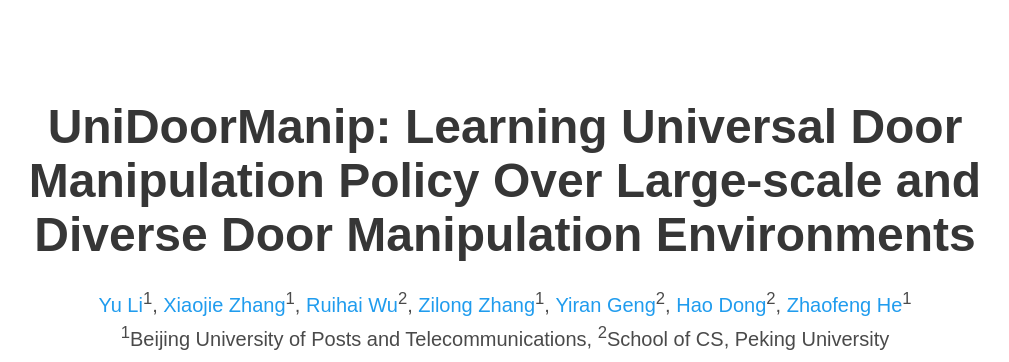
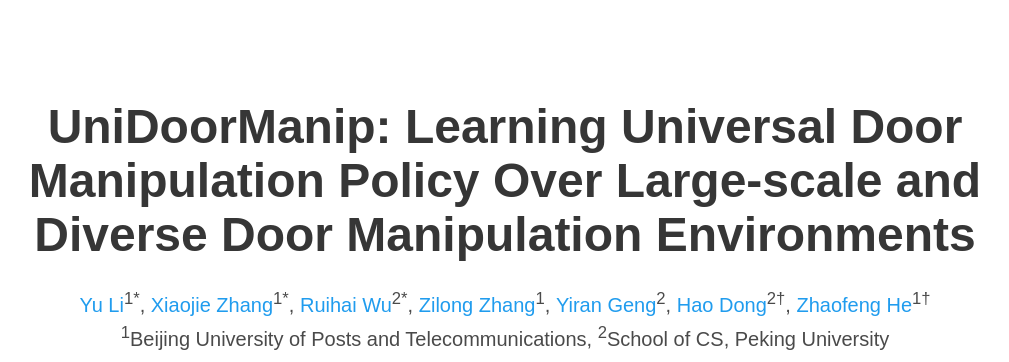
Before and after one commit to UniDoorManip/UniDoorManip.github.io, a plain HTML site: page index.html in a window 1280 px wide. Shown: the top 362 px of the page, without its empty margins (135-1144 px from the left). Drawn offline with nearby package versions, Linux system fonts and the light colour scheme; some icons are missing; a web font is replaced by a local one.

Commit message:
Update index.html

```diff
--- a/index.html
+++ b/index.html
@@ -62,11 +62,11 @@
           <h1 class="title is-1 publication-title">UniDoorManip: Learning Universal Door Manipulation Policy Over Large-scale and Diverse Door Manipulation Environments</h1>
           <div class="is-size-5 publication-authors">
             <span class="author-block">
-              <a href="">Yu Li</a><sup>1</sup>,</span>
+              <a href="">Yu Li</a><sup>1*</sup>,</span>
             <span class="author-block">
-              <a href="">Xiaojie Zhang</a><sup>1</sup>,</span>
+              <a href="">Xiaojie Zhang</a><sup>1*</sup>,</span>
             <span class="author-block">
-              <a href="https://warshallrho.github.io/">Ruihai Wu</a><sup>2</sup>,
+              <a href="https://warshallrho.github.io/">Ruihai Wu</a><sup>2*</sup>,
             </span>
             <span class="author-block">
               <a href="">Zilong Zhang</a><sup>1</sup>,
@@ -75,10 +75,10 @@
               <a href="https://gengyiran.github.io/">Yiran Geng</a><sup>2</sup>,
             </span>
             <span class="author-block">
-              <a href="https://zsdonghao.github.io/">Hao Dong</a><sup>2</sup>,
+              <a href="https://zsdonghao.github.io/">Hao Dong</a><sup>2†</sup>,
             </span>
             <span class="author-block">
-              <a href="">Zhaofeng He</a><sup>1</sup>
+              <a href="https://scholar.google.com.hk/citations?user=JUz2KfAAAAAJ">Zhaofeng He</a><sup>1†</sup>
             </span>
           </div>
 
```
